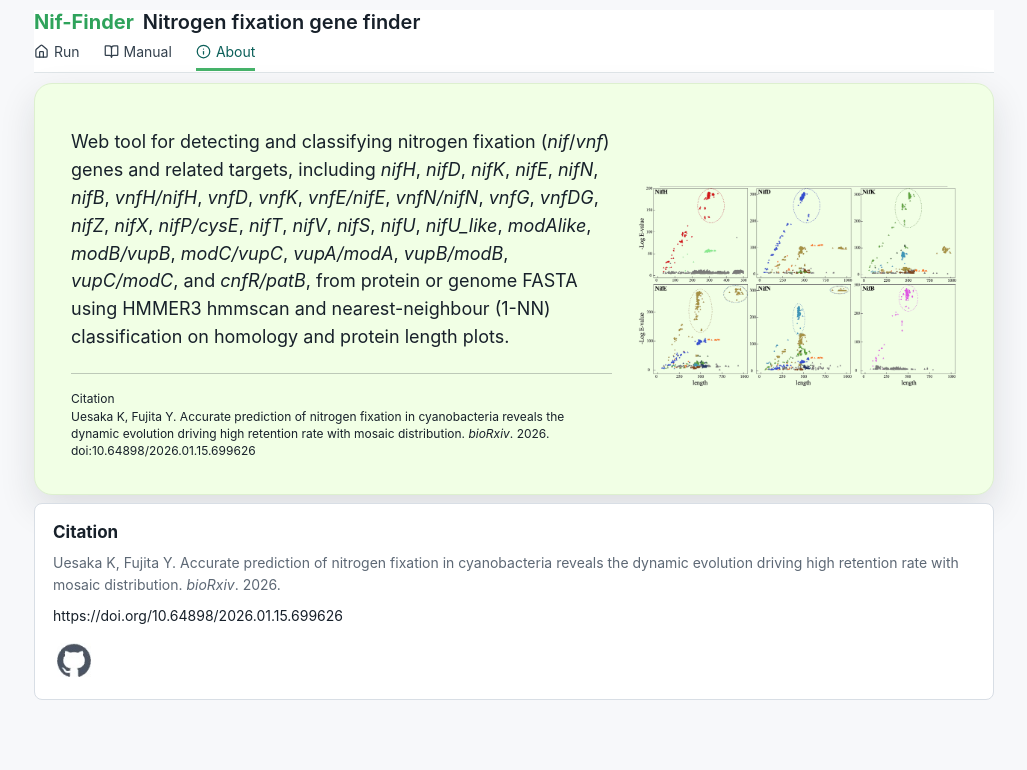
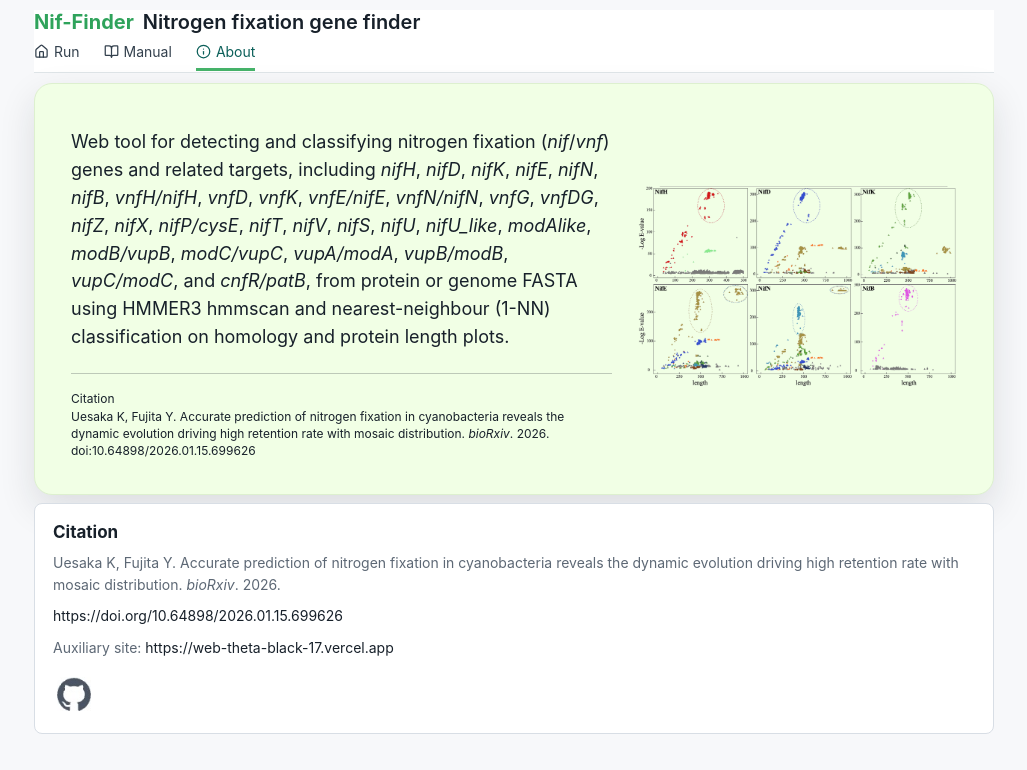
Before and after one commit to kazumaxneo/Nif_finder, a Next.js app in the folder web/: page / in a window 1280 px wide. Both pictures are taken after a click on the button "About". Shown: the top 770 px of the page, without its empty margins (126-1153 px from the left). Built offline with nearby package versions, Linux system fonts and the light colour scheme.

Commit message:
Add main and auxiliary web links

```diff
--- a/web/app/globals.css
+++ b/web/app/globals.css
@@ -697,6 +697,17 @@ input:focus {
   text-decoration: underline;
 }
 
+.info-card .auxiliary-site-link {
+  color: var(--muted);
+  font-size: 14px;
+  margin-top: 12px;
+}
+
+.info-card .auxiliary-site-link a {
+  display: inline;
+  margin-top: 0;
+}
+
 .github-icon-link {
   align-items: center;
   flex: 0 0 auto;
--- a/web/app/page.tsx
+++ b/web/app/page.tsx
@@ -1212,6 +1212,12 @@ export default function Home() {
                   <a href="https://doi.org/10.64898/2026.01.15.699626" target="_blank" rel="noreferrer">
                     https://doi.org/10.64898/2026.01.15.699626
                   </a>
+                  <p className="auxiliary-site-link">
+                    Auxiliary site:{" "}
+                    <a href="https://web-theta-black-17.vercel.app" target="_blank" rel="noreferrer">
+                      https://web-theta-black-17.vercel.app
+                    </a>
+                  </p>
                   <a
                     className="github-icon-link"
                     href="https://github.com/kazumaxneo/Nif_finder"
```
Also changed, not shown: 1 other file (tests, documents, lock files or other folders).
